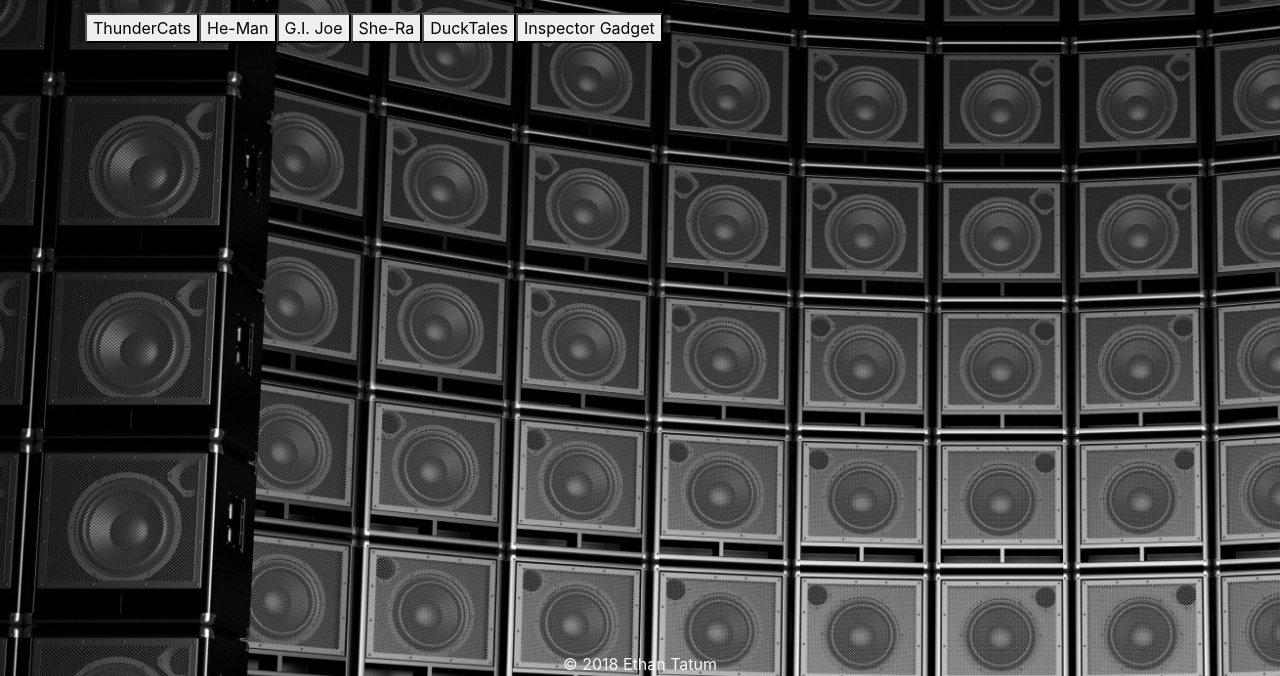
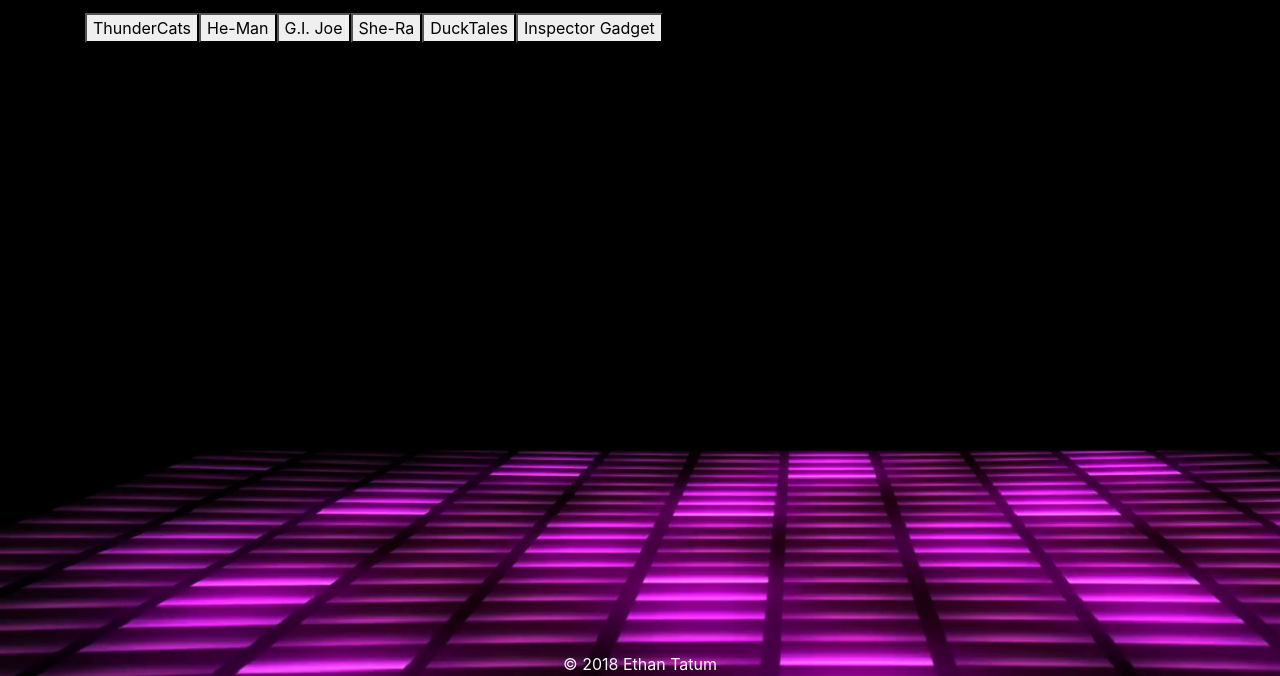
Before and after one commit to ethantatum/GifTastic, a plain HTML site: page index.html in a window 1280 px wide. Shown: the part 124-800 px from the top of the page. Drawn offline with nearby package versions, Linux system fonts and the light colour scheme; a web font is replaced by a local one.

Commit message:
added new background image

```diff
--- a/assets/css/style.css
+++ b/assets/css/style.css
@@ -1,3 +1,4 @@
 .background-image {
-    background-image: url('../images/amp-curve.jpg');
+    background-image: url('../images/80s-floor.png');
+    background-repeat: no-repeat;
    }
```
Also changed, not shown: assets/images/80s-floor.png (added).
